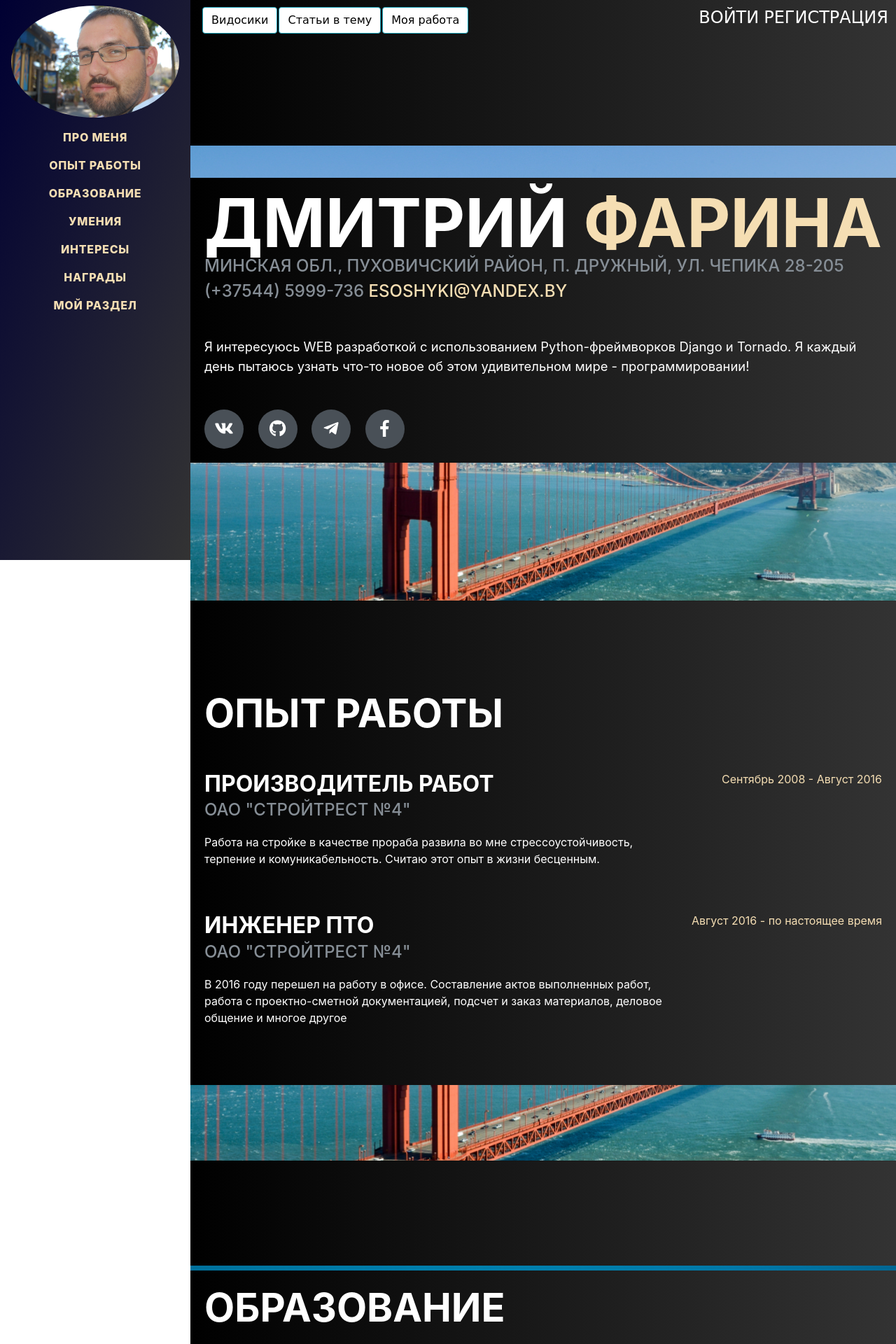
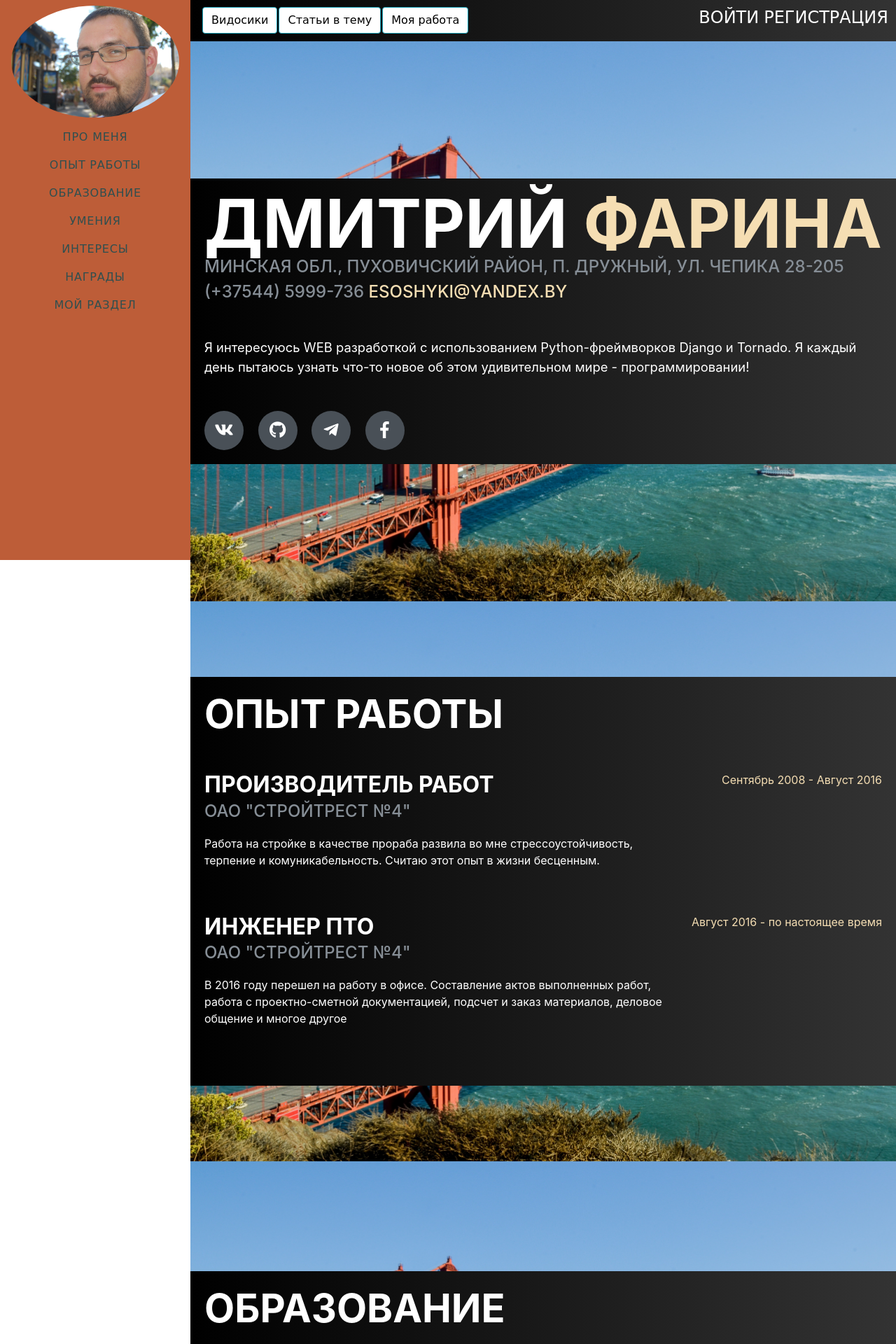
Before and after one commit to esoshyki/shykisite, a Django app: page / in a window 1280 px wide. Shown: the top 1920 px of the page at 70% size. Run offline with Django 3.2, Linux system fonts and the light colour scheme; some libraries are stand-ins or nearby versions; some web fonts are replaced.

Commit message:
fix: finish working with parallax

```diff
--- a/main/static/css/style.css
+++ b/main/static/css/style.css
@@ -28,7 +28,20 @@
 }
 
 nav {
-    background: linear-gradient(to bottom right, #000033, #333333) !important;
+    background: wheat !important;
+
+}
+
+.nav-item a {
+    font-family: 'Just Another Hand', cursive !important;
+    font-size: 1rem !important;
+    font-weight: 400 !important;
+    color: darkslategray !important;
+}
+
+.nav-link:hover {
+    font-weight: 700 !important;
+    color: black !important;
 }
 
 .dropdown-toggle {
@@ -56,6 +69,7 @@
 .header {
     display: grid;
     grid-template-columns: 3fr 1fr;
+    grid-auto-rows: 40px;
     justify-content: right;
     padding: 10px;
 
@@ -71,7 +85,7 @@
 
 .header-sign-in a:hover {
     font-weight: 700;
-    color: #333333;
+    color: wheat !important;
 }
 
 /* BACKGOUNDS */
@@ -81,7 +95,7 @@
     vertical-align: middle;
     background: url('../img/sf.jpg') no-repeat;
     background-size: cover;
-    background-position-y: top;
+    background-position-y: 0;
     background-attachment: fixed;
     overflow: hidden;
     background-clip: padding-box;
@@ -90,7 +104,7 @@
 
 #education {
     vertical-align: middle;
-    background: url('../img/sf2.jpg') no-repeat;
+    background: url('../img/sf.jpg') no-repeat;
     background-size: cover;
     background-position-y: top;
     background-attachment: fixed;
@@ -165,6 +179,6 @@
     padding: 0 !important;
     margin: 0 !important;
     border: none !important;
-    background-position-y: 150px !important;
+    background-position-y: 0 !important;
     max-width: 100% !important;
 }
```
